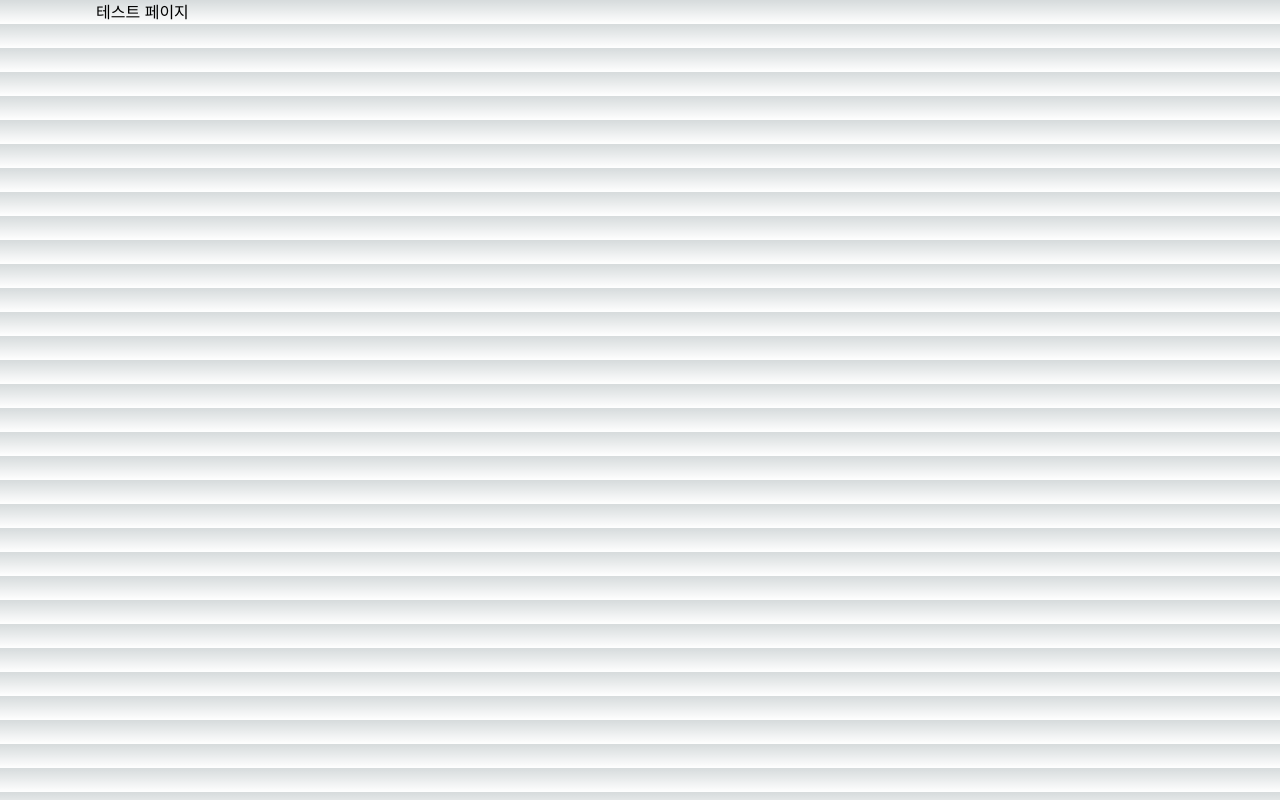
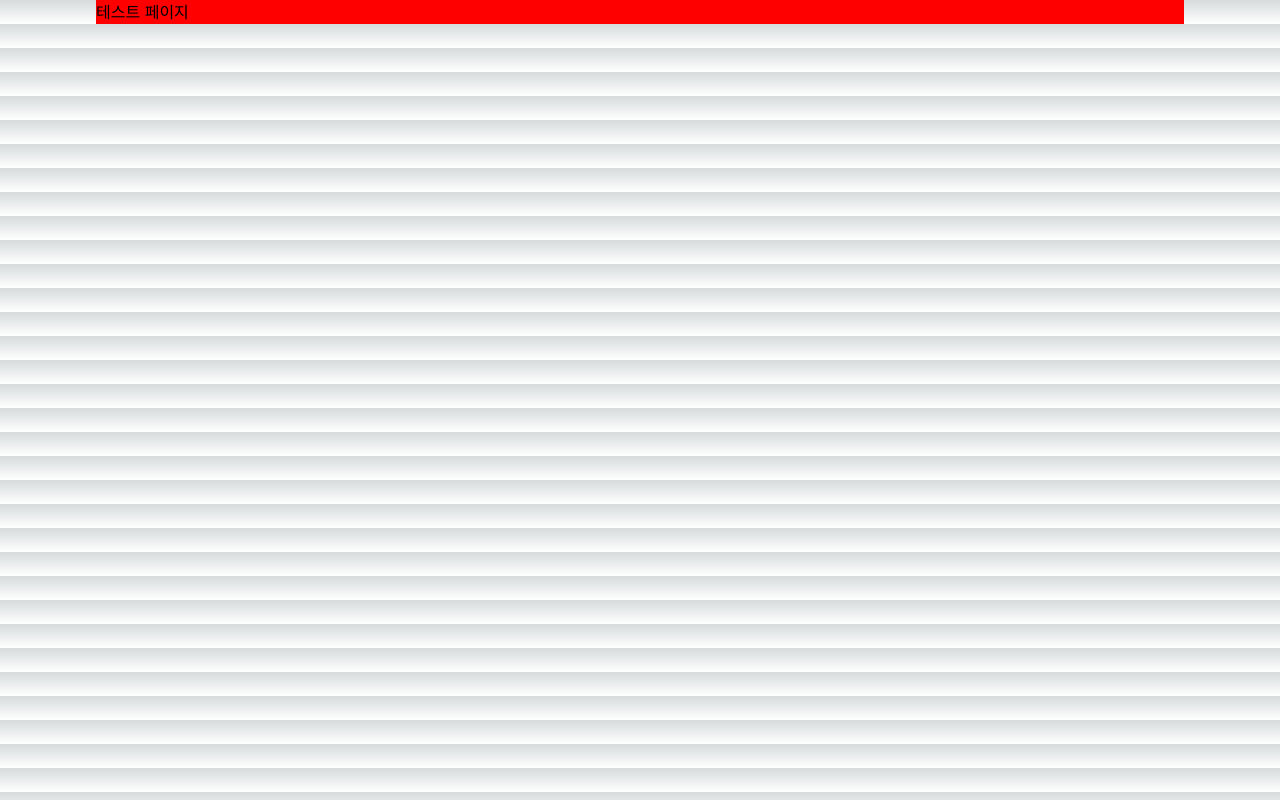
Before and after one commit to jma1020/next-13, a Next.js app: page /test in a window 1280 px wide. Built offline with nearby package versions, Linux system fonts and the light colour scheme.

Commit message:
test: styled component 초기세팅 및 테스트

```diff
--- a/app/layout.tsx
+++ b/app/layout.tsx
@@ -1,5 +1,6 @@
 import "./globals.css";
 import { Inter } from "next/font/google";
+import StyledComponentsRegistry from "./regi";
 
 const inter = Inter({ subsets: ["latin"] });
 
@@ -15,7 +16,9 @@ export default function RootLayout({
 }) {
   return (
     <html lang="en" className={inter.className}>
-      <body className="mx-12 lg:mx-24">{children}</body>
+      <body className="mx-12 lg:mx-24">
+        <StyledComponentsRegistry>{children}</StyledComponentsRegistry>
+      </body>
     </html>
   );
 }
--- /dev/null
+++ b/app/regi.tsx
@@ -0,0 +1,29 @@
+"use client";
+
+import React, { useState } from "react";
+import { useServerInsertedHTML } from "next/navigation";
+import { ServerStyleSheet, StyleSheetManager } from "styled-components";
+
+export default function StyledComponentsRegistry({
+  children,
+}: {
+  children: React.ReactNode;
+}) {
+  // Only create stylesheet once with lazy initial state
+  // x-ref: https://reactjs.org/docs/hooks-reference.html#lazy-initial-state
+  const [styledComponentsStyleSheet] = useState(() => new ServerStyleSheet());
+
+  useServerInsertedHTML(() => {
+    const styles = styledComponentsStyleSheet.getStyleElement();
+    styledComponentsStyleSheet.instance.clearTag();
+    return <>{styles}</>;
+  });
+
+  if (typeof window !== "undefined") return <>{children}</>;
+
+  return (
+    <StyleSheetManager sheet={styledComponentsStyleSheet.instance}>
+      {children}
+    </StyleSheetManager>
+  );
+}
--- a/app/test/page.tsx
+++ b/app/test/page.tsx
@@ -1,3 +1,11 @@
+"use client";
+
+import styled from "styled-components";
+
 export default function Test() {
-  return <div>테스트 페이지</div>;
+  return <Mc>테스트 페이지</Mc>;
 }
+
+const Mc = styled.div`
+  background-color: red;
+`;
```
